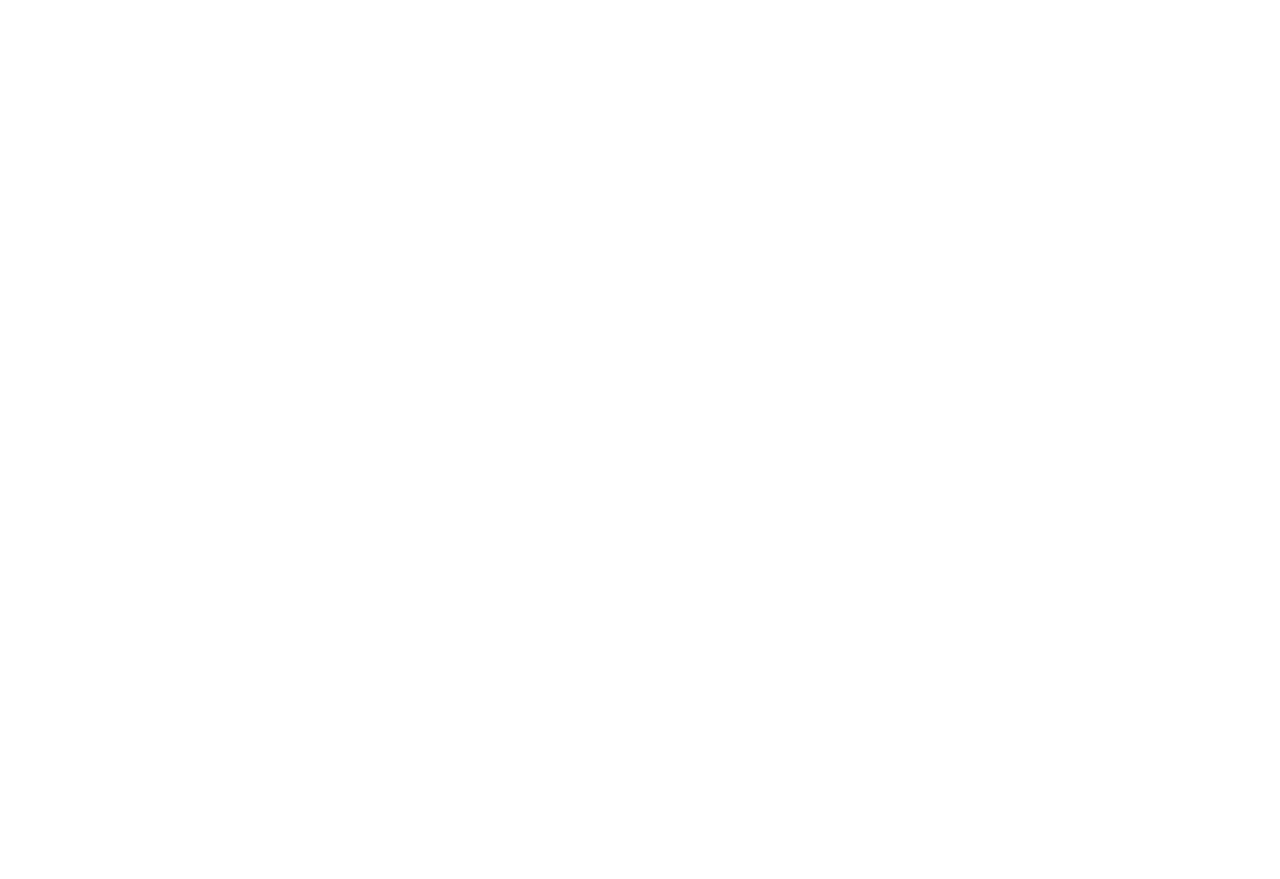
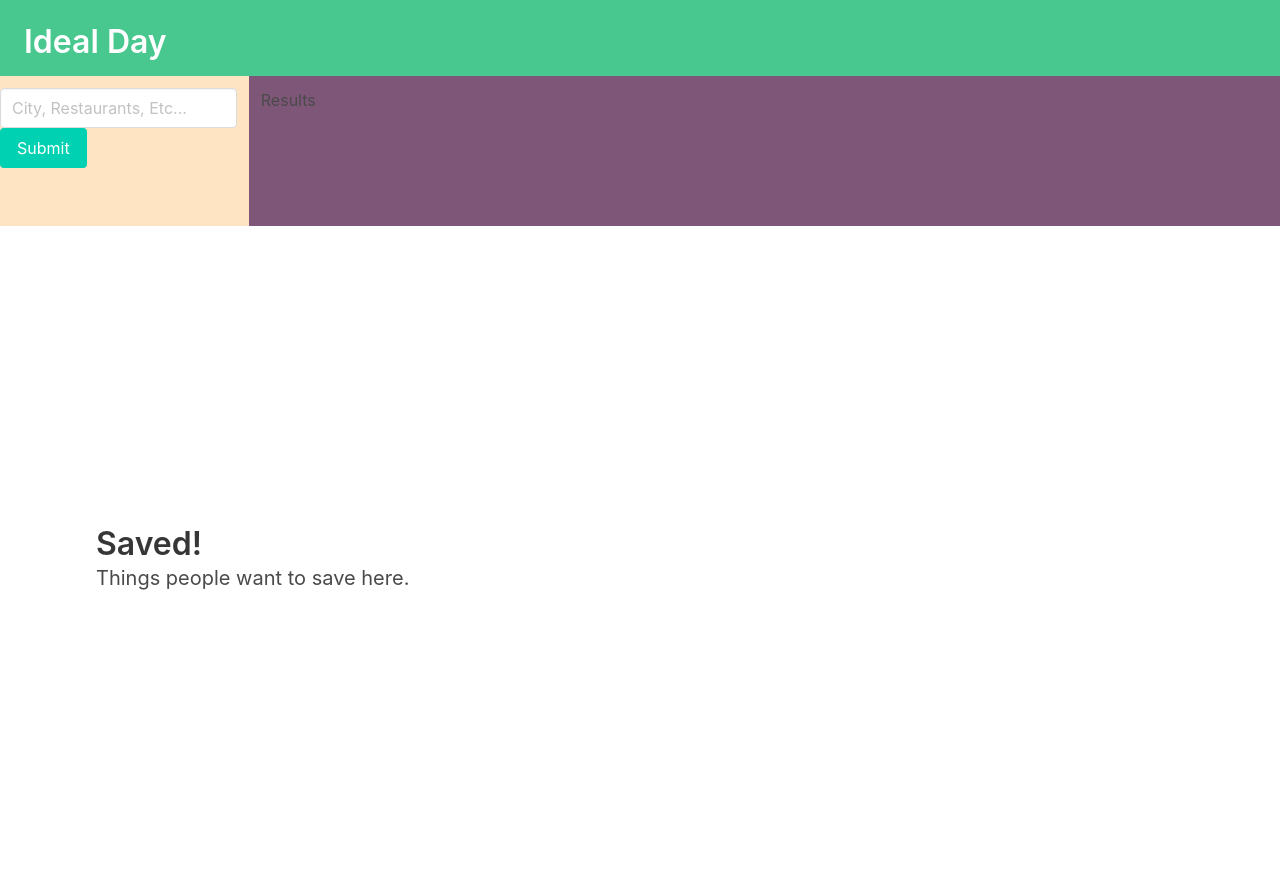
Before and after one commit to j0hndu0ng/IdealDay, a plain HTML site: page index.html in a window 1280 px wide. Before the commit the page ends 800 px from the top, so only its background shows below. Drawn offline with nearby package versions, Linux system fonts and the light colour scheme.

Commit message:
html rough layout

```diff
--- a/assets/css/style.css
+++ b/assets/css/style.css
@@ -0,0 +1,8 @@
+.searchbar {
+    background-color: bisque;
+    height: 150px;
+}
+
+.searchresults {
+    background-color: rgb(126, 86, 120);
+}
--- a/index.html
+++ b/index.html
@@ -11,10 +11,38 @@
 
 
   <body>
+    <section class="hero is-small is-success">
+        <div class="hero-body">
 
+          <p class="title">
+            Ideal Day
+          </p>
+          <p class="subtitle">
+          </p>
 
+        </div>
+      </section>
 
+      <div class="columns">
+        <div class="column is-one-fifth searchbar">
+            <div class="control">
+                <input class="input" type="text" placeholder="City, Restaurants, Etc...">
+              </div>
+              <div class="control">
+                <button class="button is-primary">Submit</button>
+              </div>
+        </div>
+        <div class="column searchresults">
+          Results
+        </div>
+      </div>
 
+      <section class="section is-large">
+        <h1 class="title">Saved!</h1>
+        <h2 class="subtitle">
+          Things people want to save here.
+        </h2>
+      </section>
 
 
 
```
